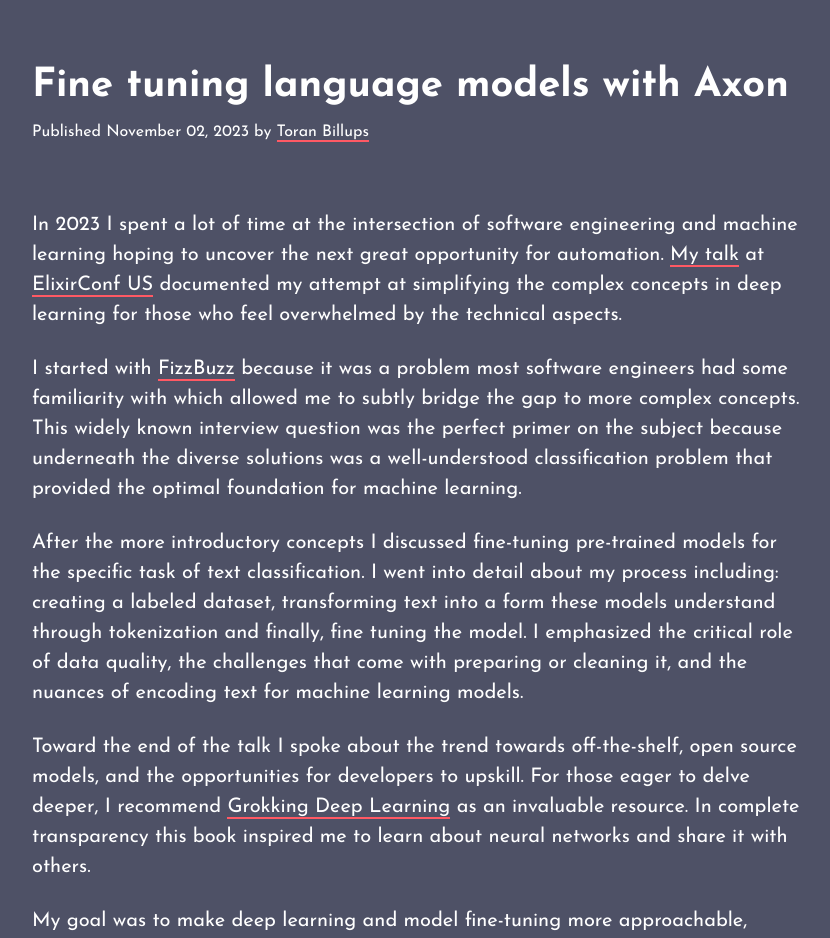
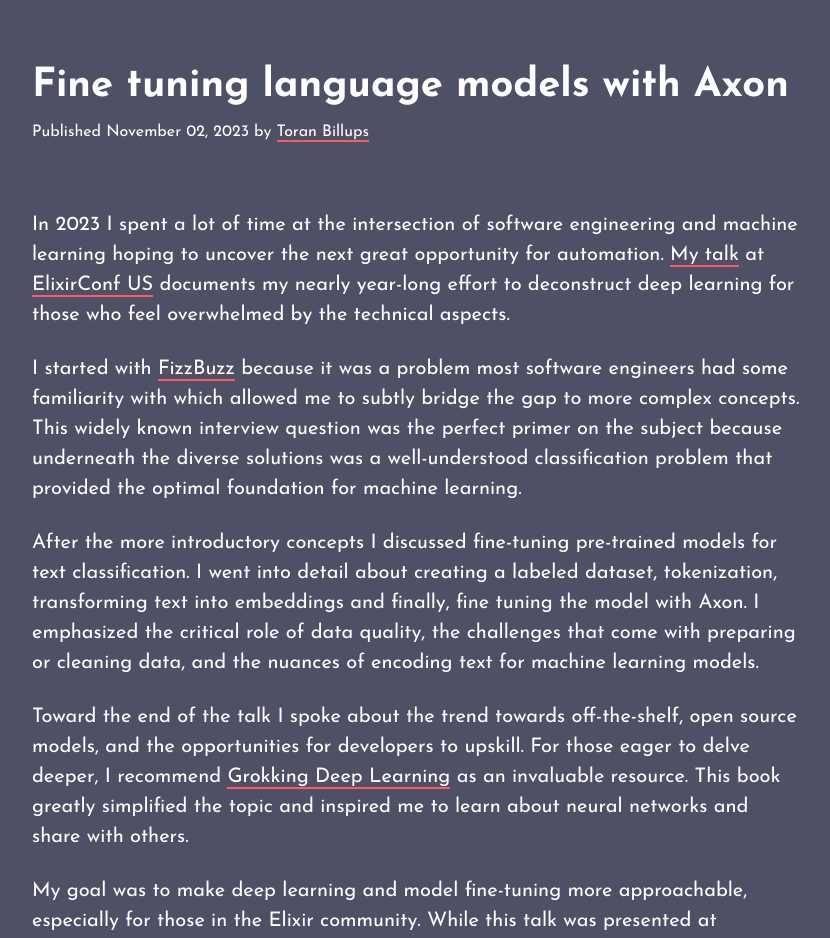
Before and after one commit to toranb/toranb.github.io, a Jekyll site: the page built from _posts/2023-11-02-fine-tuning-language-models-with-axon.html, in a window 1280 px wide and 1400 px high. Shown: the top 938 px of the window, without its empty margins (224-1054 px from the left). Built offline with Jekyll 4.4.1, drawn with Linux system fonts in a browser that asks for light colours; Markdown is read by kramdown in place of the engine named in the settings; some of the changed text lies outside the part shown.

Commit message:
reword the blog post just once more

```diff
--- a/_posts/2023-11-02-fine-tuning-language-models-with-axon.html
+++ b/_posts/2023-11-02-fine-tuning-language-models-with-axon.html
@@ -5,15 +5,15 @@
 categories: blog archive
 ---
 
-<p>In 2023 I spent a lot of time at the intersection of software engineering and machine learning hoping to uncover the next great opportunity for automation. <a href="https://www.youtube.com/watch?v=-iZIZHgHa5M">My talk</a> at <a href="https://2023.elixirconf.com/">ElixirConf US</a> documented my attempt at simplifying the complex concepts in deep learning for those who feel overwhelmed by the technical aspects.</p>
+<p>In 2023 I spent a lot of time at the intersection of software engineering and machine learning hoping to uncover the next great opportunity for automation. <a href="https://www.youtube.com/watch?v=-iZIZHgHa5M">My talk</a> at <a href="https://2023.elixirconf.com/">ElixirConf US</a> documents my nearly year-long effort to deconstruct deep learning for those who feel overwhelmed by the technical aspects.</p>
 
 <p>I started with <a href="https://blog.codinghorror.com/fizzbuzz-the-programmers-stairway-to-heaven/">FizzBuzz</a> because it was a problem most software engineers had some familiarity with which allowed me to subtly bridge the gap to more complex concepts. This widely known interview question was the perfect primer on the subject because underneath the diverse solutions was a well-understood classification problem that provided the optimal foundation for machine learning.</p>
 
-<p>After the more introductory concepts I discussed fine-tuning pre-trained models for the specific task of text classification. I went into detail about my process including: creating a labeled dataset, transforming text into a form these models understand through tokenization and finally, fine tuning the model. I emphasized the critical role of data quality, the challenges that come with preparing or cleaning it, and the nuances of encoding text for machine learning models.</p>
+<p>After the more introductory concepts I discussed fine-tuning pre-trained models for text classification. I went into detail about creating a labeled dataset, tokenization, transforming text into embeddings and finally, fine tuning the model with Axon. I emphasized the critical role of data quality, the challenges that come with preparing or cleaning data, and the nuances of encoding text for machine learning models.</p>
 
-<p>Toward the end of the talk I spoke about the trend towards off-the-shelf, open source models, and the opportunities for developers to upskill. For those eager to delve deeper, I recommend <a href="https://www.manning.com/books/grokking-deep-learning">Grokking Deep Learning</a> as an invaluable resource. In complete transparency this book inspired me to learn about neural networks and share it with others.</p>
+<p>Toward the end of the talk I spoke about the trend towards off-the-shelf, open source models, and the opportunities for developers to upskill. For those eager to delve deeper, I recommend <a href="https://www.manning.com/books/grokking-deep-learning">Grokking Deep Learning</a> as an invaluable resource. This book greatly simplified the topic and inspired me to learn about neural networks and share with others.</p>
 
-<p>My goal was to make deep learning and model fine-tuning more approachable, especially for those in the Elixir community and more generally those new to machine learning. While this talk was presented at ElixirConf I actually think it's applicable to a much wider audience and hope others find it helpful.</p>
+<p>My goal was to make deep learning and model fine-tuning more approachable, especially for those in the Elixir community. While this talk was presented at ElixirConf I actually think it's applicable to all who consider themselves unfamiliar with the basics of machine learning.</p>
 
 <p>Looking back, this journey has been about more than just acquiring knowledge; it's about sharing it, making the path less intimidating, and most importantly, showing how software engineering and machine learning collide to make way for innovation.</p>
 
@@ -24,3 +24,5 @@
 </div>
 
 <p>The source code is up on <a href="https://github.com/toranb/elixirconf2023">Github</a> for anyone who wanted to see a few of those examples in more detail. The full transcript for the talk can be downloaded <a href="/content/presentations/2024/finetune.txt">here</a>.</p>
+
+<p>I did share a complete FizzBuzz implementation I put together with <a href="https://gist.github.com/toranb/56a3e65ca81fba1c4f6c92c6f1857681">Nx</a> for those who want to see the most basic numerical computing solution in Elixir. The <a href="https://gist.github.com/toranb/e5c48565e83e4baaaf2c5850531a8a58">Axon</a> example shows a more declarative approach that ultimately solves the same problem.</p>
```
